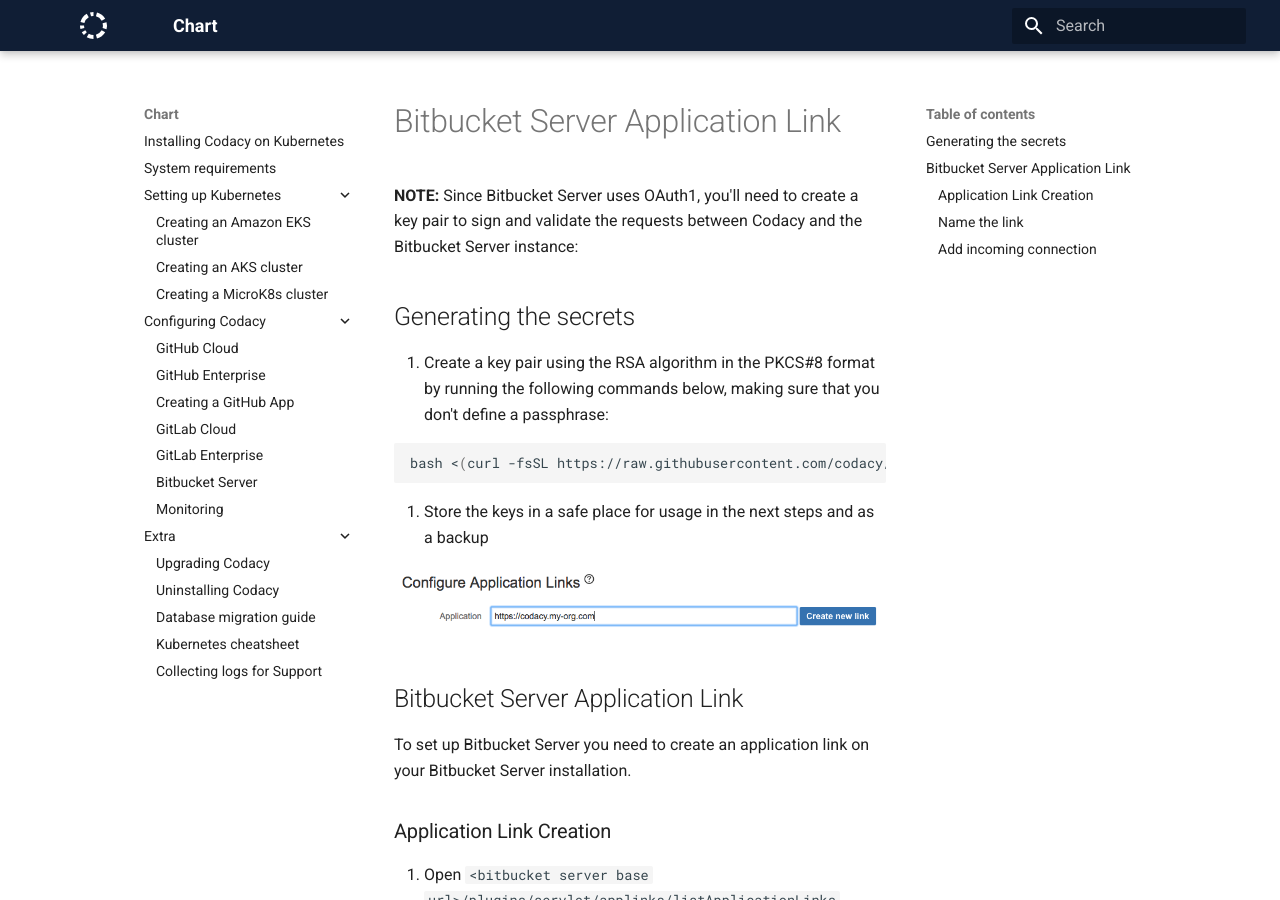
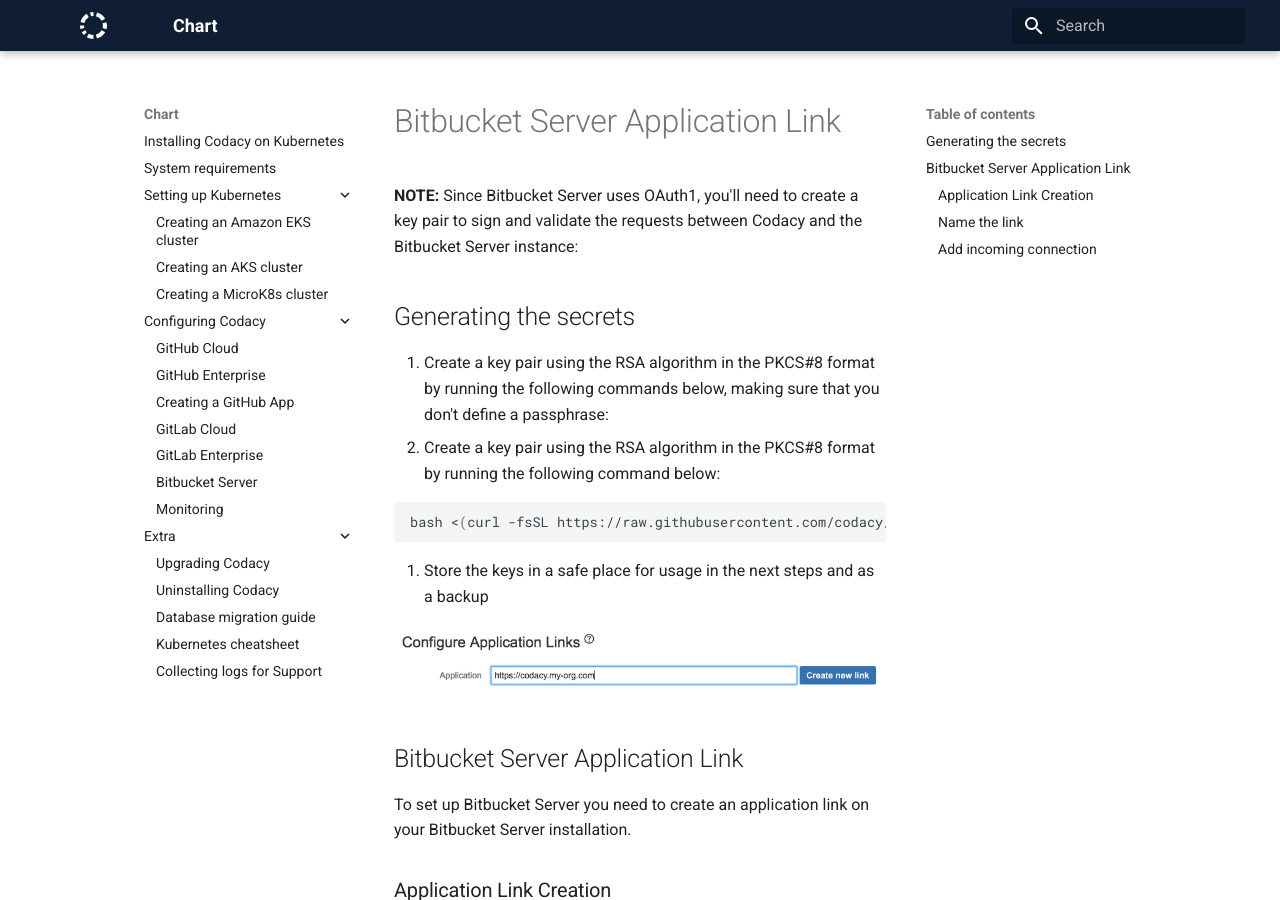
Before and after one commit to codacy/chart, an MkDocs documentation site: the page built from docs/configuration/git-providers/create-bitbucket-server-application-link.md, in a window 1280 px wide and 900 px high. Built offline with MkDocs 1.6.1 and Material for MkDocs 9.7.7, drawn with Linux system fonts in a browser that asks for light colours.

````diff
--- a/docs/configuration/git-providers/create-bitbucket-server-application-link.md
+++ b/docs/configuration/git-providers/create-bitbucket-server-application-link.md
@@ -5,6 +5,7 @@
 ## Generating the secrets
 
 1. Create a key pair using the RSA algorithm in the PKCS#8 format by running the following commands below, making sure that you don't define a passphrase:
+1.  Create a key pair using the RSA algorithm in the PKCS#8 format by running the following command below:
 
    ```bash
    bash <(curl -fsSL https://raw.githubusercontent.com/codacy/chart/master/docs/configuration/git-providers/generate-bitbucket-server-secrets.sh)
````
